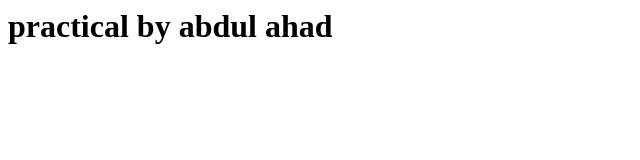
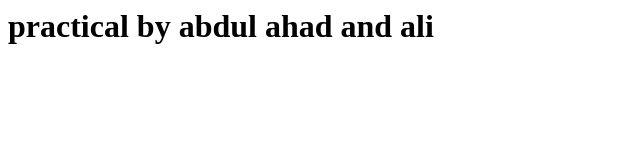
Before and after one commit to abdulahad12/practical, a plain HTML site: page index.html in a window 1280 px wide. Shown: the whole page, without its empty margins (0-640 px from the left). Drawn offline with Linux system fonts and the light colour scheme.

Commit message:
update_fileagain

```diff
--- a/index.html
+++ b/index.html
@@ -1 +1 @@
-<h1>practical by abdul ahad</h1>
+<h1>practical by abdul ahad and ali</h1>
```
